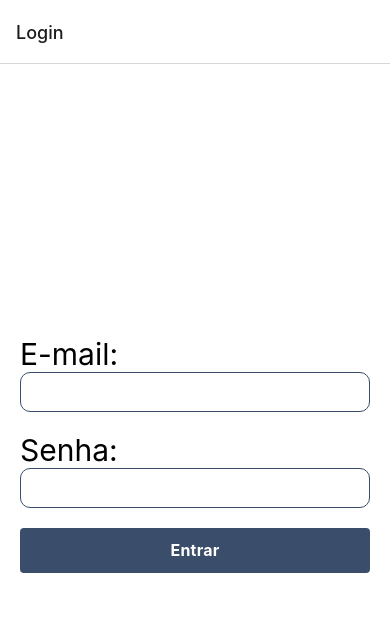
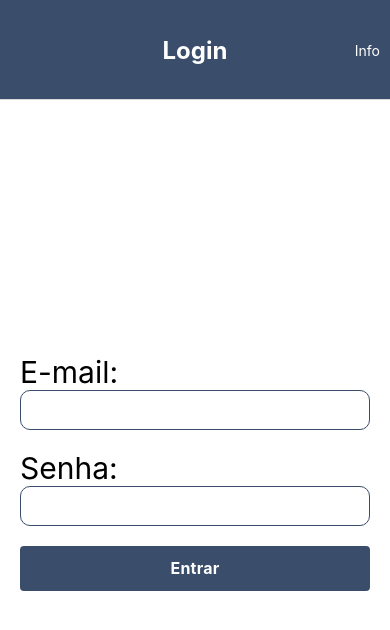
Before and after one commit to outlookcast/dcc196, a React Native app: screen / in a window 390 px wide. Shown: the top 630 px of the page. Built offline with nearby package versions, Linux system fonts and the light colour scheme.

Commit message:
Estilização Global da barra de navegação e adição de novas telas

```diff
--- a/App.js
+++ b/App.js
@@ -1,19 +1,40 @@
-import * as React from 'react';
-import { NavigationContainer } from '@react-navigation/native';
-import { createNativeStackNavigator } from '@react-navigation/native-stack';
+import * as React from "react";
+import { NavigationContainer } from "@react-navigation/native";
+import { createNativeStackNavigator } from "@react-navigation/native-stack";
+import { Button, TouchableOpacity, Text } from 'react-native';
 import Login from "./pages/Login";
 import Cadastro from "./pages/Cadastro";
+import NovaAula from "./pages/novaAula";
+import TelaPrincipal from "./pages/TelaPrincipal";
 
 const Stack = createNativeStackNavigator();
 
 export default function App() {
   return (
-  <NavigationContainer>
-      <Stack.Navigator initialRouteName='login'>
+    <NavigationContainer>
+      <Stack.Navigator initialRouteName="login"
+      screenOptions={{
+        headerTitleAlign: "center",
+        headerStyle: {
+          backgroundColor: "#3A4D6A",
+          height: 100,
+        },
+        headerTintColor: "#fff",
+        headerTitleStyle: {
+          fontWeight: "bold",
+          fontSize: 24,
+        },
+        headerRight: () => (
+          <TouchableOpacity>
+            <Text style={{ color: "#fff", marginRight: 10 }}>Info</Text>
+          </TouchableOpacity>
+        ),
+      }}>
         <Stack.Screen name="Login" component={Login} />
+        <Stack.Screen name="TelaPrincipal" component={TelaPrincipal} />
         <Stack.Screen name="Cadastro" component={Cadastro} />
+        <Stack.Screen name="Nova Aula" component={NovaAula}/>
       </Stack.Navigator>
     </NavigationContainer>
   );
-
 }
```
